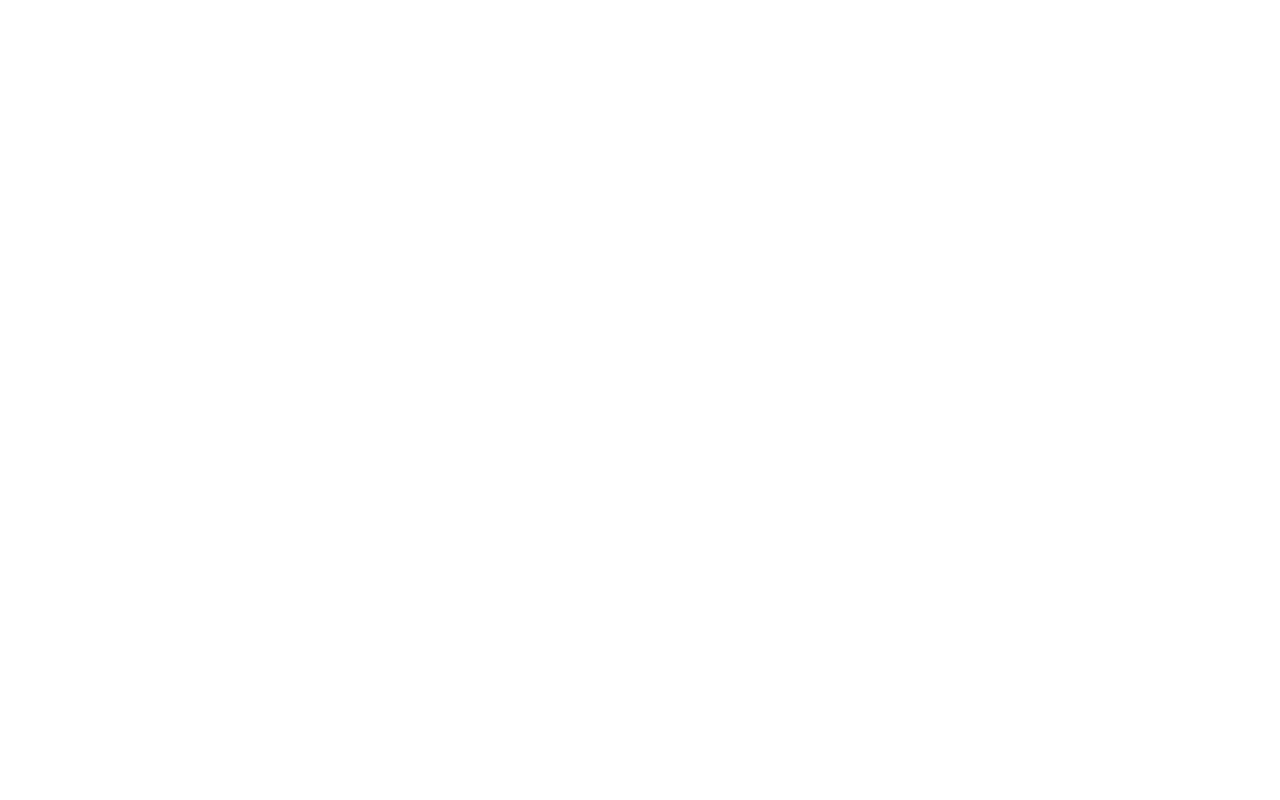
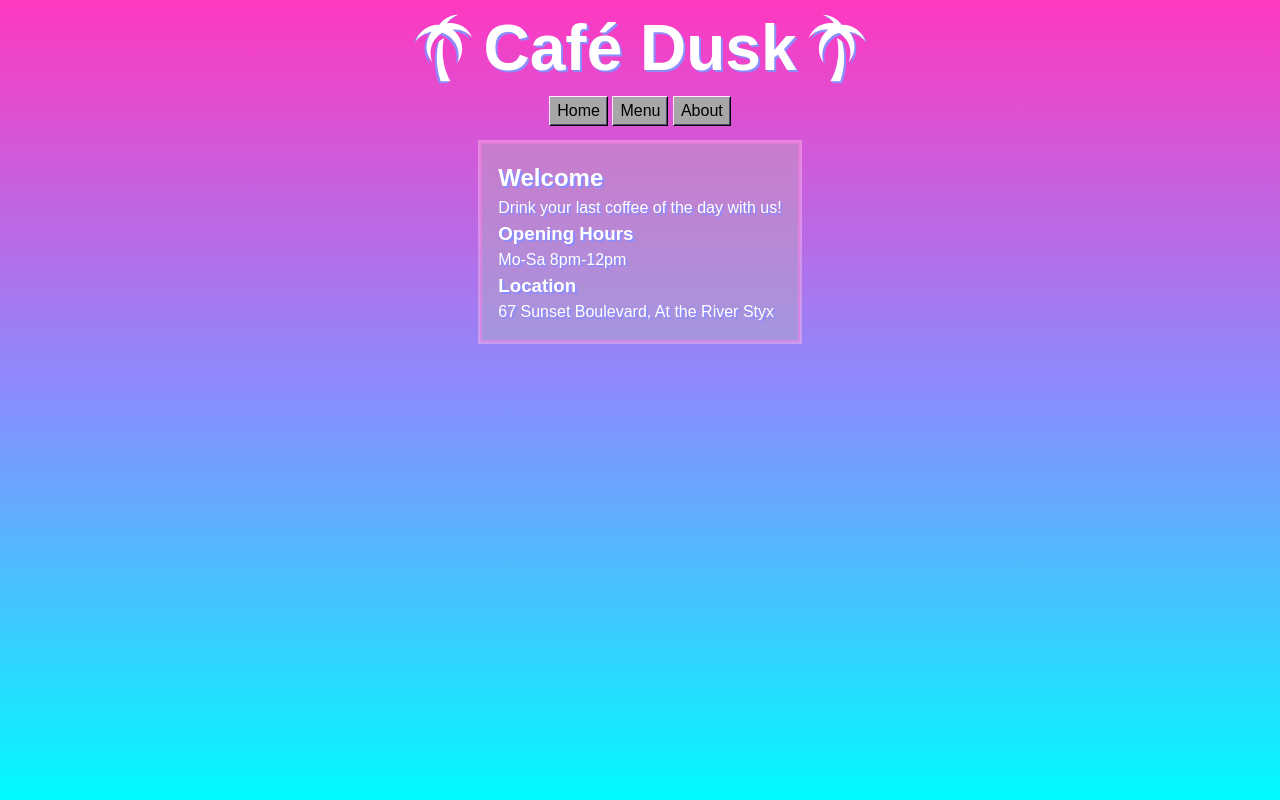
Before and after one commit to peipp0815/restaurant-page, a website built with webpack: page src/template.html in a window 1280 px wide. Built offline with nearby package versions, Linux system fonts and the light colour scheme; a web font is replaced by a local one.

Commit message:
Style homepage of restaurant

```diff
--- a/package.json
+++ b/package.json
@@ -20,6 +20,7 @@
   "homepage": "https://github.com/peipp0815/restaurant-page#readme",
   "devDependencies": {
     "css-loader": "^7.1.4",
+    "html-loader": "^5.1.0",
     "html-webpack-plugin": "^5.6.7",
     "style-loader": "^4.0.0",
     "webpack": "^5.106.2",
--- a/src/index.js
+++ b/src/index.js
@@ -1 +1,3 @@
 import "./styles.css";
+
+console.log("Hey");
--- a/src/styles.css
+++ b/src/styles.css
@@ -0,0 +1,133 @@
+@import url(https://fonts.bunny.net/css?family=electrolize:400);
+/*
+  Josh's Custom CSS Reset
+  https://www.joshwcomeau.com/css/custom-css-reset/
+*/
+
+*,
+*::before,
+*::after {
+  box-sizing: border-box;
+}
+
+*:not(dialog) {
+  margin: 0;
+}
+
+@media (prefers-reduced-motion: no-preference) {
+  html {
+    interpolate-size: allow-keywords;
+  }
+}
+
+body {
+  line-height: 1.5;
+  -webkit-font-smoothing: antialiased;
+}
+
+img,
+picture,
+video,
+canvas,
+svg {
+  display: block;
+  max-width: 100%;
+}
+
+input,
+button,
+textarea,
+select {
+  font: inherit;
+}
+
+p,
+h1,
+h2,
+h3,
+h4,
+h5,
+h6 {
+  overflow-wrap: break-word;
+}
+
+p {
+  text-wrap: pretty;
+}
+h1,
+h2,
+h3,
+h4,
+h5,
+h6 {
+  text-wrap: balance;
+}
+
+#root,
+#__next {
+  isolation: isolate;
+}
+
+#container {
+  font-family: "Electrolize", sans-serif;
+  color: white;
+  text-shadow: 2px 2px #8a8cffff;
+  background-size: cover;
+  min-height: 100vh;
+  background: linear-gradient(
+    to top,
+    #00fbffff 0%,
+    #8a8cffff 51%,
+    #ff38c0ff 100%
+  );
+  display: flex;
+  flex-direction: column;
+  align-items: center;
+}
+
+header {
+  display: flex;
+  flex-direction: column;
+  align-items: center;
+}
+
+header h1 {
+  font-size: 4rem;
+}
+
+#cafe-name {
+  display: flex;
+  justify-content: center;
+  width: 100vw;
+}
+
+.palm-tree {
+  fill: white;
+  width: 80px;
+  filter: drop-shadow(2px 2px #8a8cffff);
+}
+
+.left.palm-tree {
+  -webkit-transform: scaleX(-1);
+  transform: scaleX(-1);
+}
+
+header button {
+  background-color: rgb(167, 167, 167);
+  border-top: 2px ridge rgb(255, 236, 254);
+  border-left: 2px ridge rgb(255, 236, 254);
+  border-right: 2px ridge rgb(22, 20, 32);
+  border-bottom: 2px ridge rgb(22, 20, 32);
+}
+
+header button:active {
+  border: 0;
+}
+
+#content {
+  border: 2px solid rgba(255, 125, 236, 0.523);
+  outline: 2px solid rgba(255, 193, 235, 0.447);
+  background: rgba(183, 183, 183, 0.377);
+  margin: 16px;
+  padding: 16px;
+}
--- a/src/template.html
+++ b/src/template.html
@@ -5,5 +5,50 @@
     <meta name="viewport" content="width=device-width, initial-scale=1.0" />
     <title>Restaurant Page</title>
   </head>
-  <body></body>
+  <body>
+    <div id="container">
+      <header>
+        <div id="cafe-name">
+          <svg
+            xmlns="http://www.w3.org/2000/svg"
+            viewBox="0 0 24 24"
+            class="left palm-tree"
+          >
+            <title>palm-tree</title>
+            <path
+              d="M12 9C13.59 16.61 10 22 10 22H13C14.88 16.2 14 12.09 13.5 10M15.66 7.16C15.83 7.37 16 7.59 16.13 7.82C17.84 10.53 17.5 13.95 15.5 16.26C16.34 14.21 16.22 11.79 14.95 9.77C14.87 9.64 14.78 9.53 14.7 9.41C14.11 8.58 13.36 7.92 12.54 7.43C9.66 8.35 7.58 11.04 7.58 14.22C7.58 14.96 7.69 15.67 7.89 16.33C7.05 15.16 6.56 13.73 6.56 12.19C6.56 9.84 7.7 7.76 9.45 6.46C8 6.35 6.46 6.67 5.12 7.5C4.5 7.91 3.96 8.38 3.5 8.91C4.05 7.58 5 6.39 6.3 5.57C7.8 4.63 9.5 4.32 11.14 4.56C10.73 4 10.23 3.47 9.63 3C9.05 2.58 8.42 2.24 7.76 2C9.2 2.04 10.64 2.5 11.87 3.43C12.5 3.9 13 4.47 13.4 5.07C13.5 5.07 13.59 5.06 13.69 5.06C16.89 5.06 19.6 7.17 20.5 10.08C19.38 8.5 17.65 7.43 15.66 7.16Z"
+            />
+          </svg>
+          <h1>Café Dusk</h1>
+          <svg
+            xmlns="http://www.w3.org/2000/svg"
+            viewBox="0 0 24 24"
+            class="right palm-tree"
+          >
+            <title>palm-tree</title>
+            <path
+              d="M12 9C13.59 16.61 10 22 10 22H13C14.88 16.2 14 12.09 13.5 10M15.66 7.16C15.83 7.37 16 7.59 16.13 7.82C17.84 10.53 17.5 13.95 15.5 16.26C16.34 14.21 16.22 11.79 14.95 9.77C14.87 9.64 14.78 9.53 14.7 9.41C14.11 8.58 13.36 7.92 12.54 7.43C9.66 8.35 7.58 11.04 7.58 14.22C7.58 14.96 7.69 15.67 7.89 16.33C7.05 15.16 6.56 13.73 6.56 12.19C6.56 9.84 7.7 7.76 9.45 6.46C8 6.35 6.46 6.67 5.12 7.5C4.5 7.91 3.96 8.38 3.5 8.91C4.05 7.58 5 6.39 6.3 5.57C7.8 4.63 9.5 4.32 11.14 4.56C10.73 4 10.23 3.47 9.63 3C9.05 2.58 8.42 2.24 7.76 2C9.2 2.04 10.64 2.5 11.87 3.43C12.5 3.9 13 4.47 13.4 5.07C13.5 5.07 13.59 5.06 13.69 5.06C16.89 5.06 19.6 7.17 20.5 10.08C19.38 8.5 17.65 7.43 15.66 7.16Z"
+            />
+          </svg>
+        </div>
+        <nav>
+          <button>Home</button>
+          <button>Menu</button>
+          <button>About</button>
+        </nav>
+      </header>
+      <div id="content">
+        <h2>Welcome</h2>
+        <p>Drink your last coffee of the day with us!</p>
+        <div id="info-hours">
+          <h3>Opening Hours</h3>
+          <p>Mo-Sa 8pm-12pm</p>
+        </div>
+        <div id="info-location">
+          <h3>Location</h3>
+          <p>67 Sunset Boulevard, At the River Styx</p>
+        </div>
+      </div>
+    </div>
+  </body>
 </html>
--- a/webpack.config.js
+++ b/webpack.config.js
@@ -24,6 +24,14 @@
         test: /\.css$/i,
         use: ["style-loader", "css-loader"],
       },
+      {
+        test: /\.html$/i,
+        use: ["html-loader"],
+      },
+      {
+        test: /\.(png|svg|jpg|jpeg|gif)$/i,
+        type: "asset/resource",
+      },
     ],
   },
 };
```
Also changed, not shown: 1 other file.
